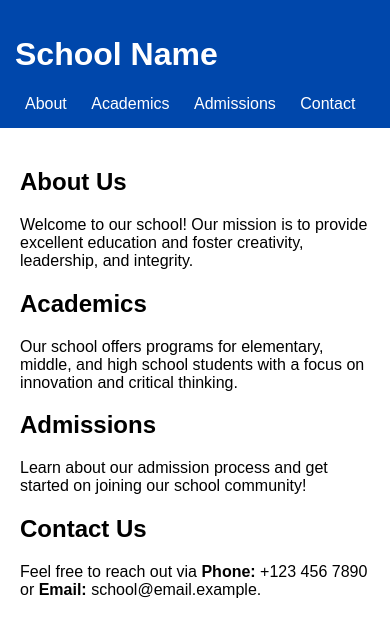
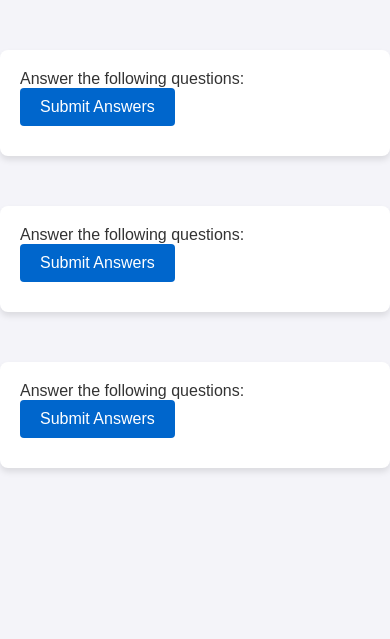
Before and after one commit to odl-user-1750202/capstoneproject, a plain HTML site: page index.html in a window 390 px wide. Drawn offline with Linux system fonts and the light colour scheme.

Commit message:
Automated commit

```diff
--- a/index.html
+++ b/index.html
@@ -3,77 +3,212 @@
 <head>
   <meta charset="UTF-8">
   <meta name="viewport" content="width=device-width, initial-scale=1.0">
-    <title>School Website</title>
+  <title>Quiz Page</title>
+  <link rel="stylesheet" href="styles.css">
   <style>
     body {
       font-family: Arial, sans-serif;
       margin: 0;
       padding: 0;
+      background-color: #f4f4f9;
+      color: #333;
     }
-
-        /* Navigation Bar */
-        .navbar {
-            position: sticky;
-            top: 0;
-            background-color: #0047ab;
+    .quiz-container {
+      max-width: 600px;
+      margin: 50px auto;
+      padding: 20px;
+      border-radius: 8px;
+      background-color: #fff;
+      box-shadow: 0 4px 6px rgba(0, 0, 0, 0.1);
+    }
+    .quiz-header {
+      font-size: 18px;
+      margin-bottom: 20px;
+    }
+    .question {
+      margin-bottom: 15px;
+      font-size: 16px;
+    }
+    .choice {
+      margin-bottom: 10px;
+      display: block;
+    }
+    #submit-btn {
+      padding: 10px 20px;
+      background-color: #0066cc;
       color: white;
-            padding: 15px;
-            display: flex;
-            justify-content: space-between;
-            align-items: center;
+      border: none;
+      border-radius: 4px;
+      cursor: pointer;
+      font-size: 16px;
     }
-
-        .navbar a {
-            text-decoration: none;
-            color: white;
-            margin: 0 10px;
+    #submit-btn:hover {
+      background-color: #004c99;
     }
-
-        .navbar a:hover {
-            color: #ffcc00;
+    .results {
+      margin-top: 20px;
+      font-weight: bold;
     }
-
-        /* Main Section Styling */
-        .main-section {
-            padding: 20px;
-        }
-
-        /* Responsive Design */
-        @media (max-width: 768px) {
-            .navbar {
-                flex-direction: column;
-                align-items: flex-start;
-            }
+    .progress {
+      margin-top: 10px;
+      font-style: italic;
     }
   </style>
 </head>
 <body>
-    <!-- Navigation Bar -->
-    <div class="navbar">
-        <div class="logo">
-            <h1>School Name</h1>
+  <div class="quiz-container">
+    <div id="quiz-header">Answer the following questions:</div>
+    <div id="quiz">
+      <!-- Quiz questions will be dynamically inserted here by JavaScript -->
     </div>
-        <div class="nav-links">
-            <a href="#about">About</a>
-            <a href="#academics">Academics</a>
-            <a href="#admissions">Admissions</a>
-            <a href="#contact">Contact</a>
+    <button id="submit-btn">Submit Answers</button>
+    <div class="results" id="results" style="display: none;"></div>
+    <div class="progress" id="progress"></div>
   </div>
-    </div>
-
-    <!-- Main Section -->
-    <div class="main-section">
-        <h2 id="about">About Us</h2>
-        <p>Welcome to our school! Our mission is to provide excellent education and foster creativity, leadership, and integrity.</p>
-
-        <h2 id="academics">Academics</h2>
-        <p>Our school offers programs for elementary, middle, and high school students with a focus on innovation and critical thinking.</p>
-
-        <h2 id="admissions">Admissions</h2>
-        <p>Learn about our admission process and get started on joining our school community!</p>
-
-        <h2 id="contact">Contact Us</h2>
-        <p>Feel free to reach out via <strong>Phone:</strong> +123 456 7890 or <strong>Email:</strong> school@email.example.</p>
-    </div>
+  <script src="quiz.js"></script>
 </body>
 </html>
+
+
+<!DOCTYPE html>
+<html lang="en">
+<head>
+  <meta charset="UTF-8">
+  <meta name="viewport" content="width=device-width, initial-scale=1.0">
+  <title>Quiz Page</title>
+  <link rel="stylesheet" href="styles.css">
+  <style>
+    body {
+      font-family: Arial, sans-serif;
+      margin: 0;
+      padding: 0;
+      background-color: #f4f4f9;
+      color: #333;
+    }
+    .quiz-container {
+      max-width: 600px;
+      margin: 50px auto;
+      padding: 20px;
+      border-radius: 8px;
+      background-color: #fff;
+      box-shadow: 0 4px 6px rgba(0, 0, 0, 0.1);
+    }
+    .quiz-header {
+      font-size: 18px;
+      margin-bottom: 20px;
+    }
+    .question {
+      margin-bottom: 15px;
+      font-size: 16px;
+    }
+    .choice {
+      margin-bottom: 10px;
+      display: block;
+    }
+    #submit-btn {
+      padding: 10px 20px;
+      background-color: #0066cc;
+      color: white;
+      border: none;
+      border-radius: 4px;
+      cursor: pointer;
+      font-size: 16px;
+    }
+    #submit-btn:hover {
+      background-color: #004c99;
+    }
+    .results {
+      margin-top: 20px;
+      font-weight: bold;
+    }
+    .progress {
+      margin-top: 10px;
+      font-style: italic;
+    }
+  </style>
+</head>
+<body>
+  <div class="quiz-container">
+    <div id="quiz-header">Answer the following questions:</div>
+    <div id="quiz">
+      <!-- Quiz questions will be dynamically inserted here by JavaScript -->
+    </div>
+    <button id="submit-btn">Submit Answers</button>
+    <div class="results" id="results" style="display: none;"></div>
+    <div class="progress" id="progress"></div>
+  </div>
+  <script src="quiz.js"></script>
+</body>
+</html>
+
+
+<!DOCTYPE html>
+<html lang="en">
+<head>
+  <meta charset="UTF-8">
+  <meta name="viewport" content="width=device-width, initial-scale=1.0">
+  <title>Quiz Page</title>
+  <link rel="stylesheet" href="styles.css">
+  <style>
+    body {
+      font-family: Arial, sans-serif;
+      margin: 0;
+      padding: 0;
+      background-color: #f4f4f9;
+      color: #333;
+    }
+    .quiz-container {
+      max-width: 600px;
+      margin: 50px auto;
+      padding: 20px;
+      border-radius: 8px;
+      background-color: #fff;
+      box-shadow: 0 4px 6px rgba(0, 0, 0, 0.1);
+    }
+    .quiz-header {
+      font-size: 18px;
+      margin-bottom: 20px;
+    }
+    .question {
+      margin-bottom: 15px;
+      font-size: 16px;
+    }
+    .choice {
+      margin-bottom: 10px;
+      display: block;
+    }
+    #submit-btn {
+      padding: 10px 20px;
+      background-color: #0066cc;
+      color: white;
+      border: none;
+      border-radius: 4px;
+      cursor: pointer;
+      font-size: 16px;
+    }
+    #submit-btn:hover {
+      background-color: #004c99;
+    }
+    .results {
+      margin-top: 20px;
+      font-weight: bold;
+    }
+    .progress {
+      margin-top: 10px;
+      font-style: italic;
+    }
+  </style>
+</head>
+<body>
+  <div class="quiz-container">
+    <div id="quiz-header">Answer the following questions:</div>
+    <div id="quiz">
+      <!-- Quiz questions will be dynamically inserted by JavaScript -->
+    </div>
+    <button id="submit-btn">Submit Answers</button>
+    <div class="results" id="results" style="display: none;"></div>
+    <div class="progress" id="progress"></div>
+  </div>
+  <script src="quiz.js"></script>
+</body>
+</html>
```
Lines whose indentation alone changed are shown as unchanged.
